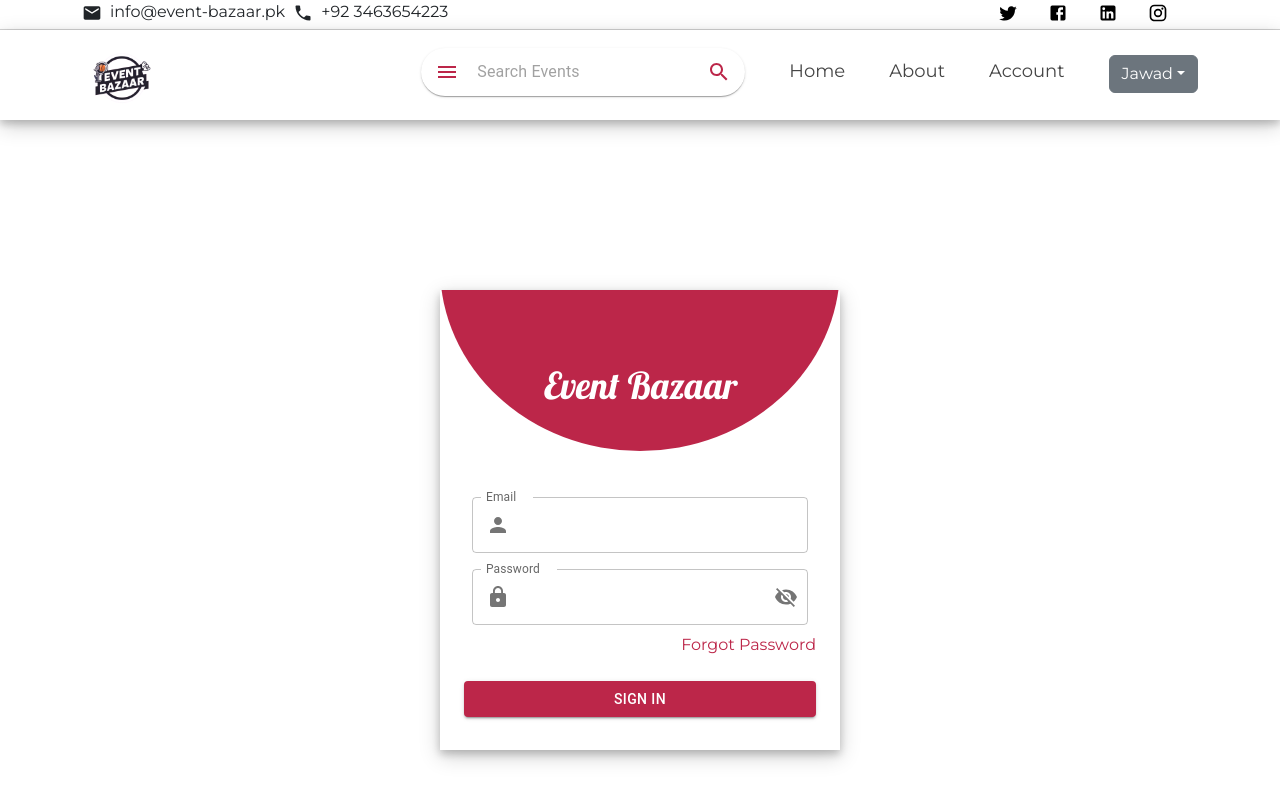
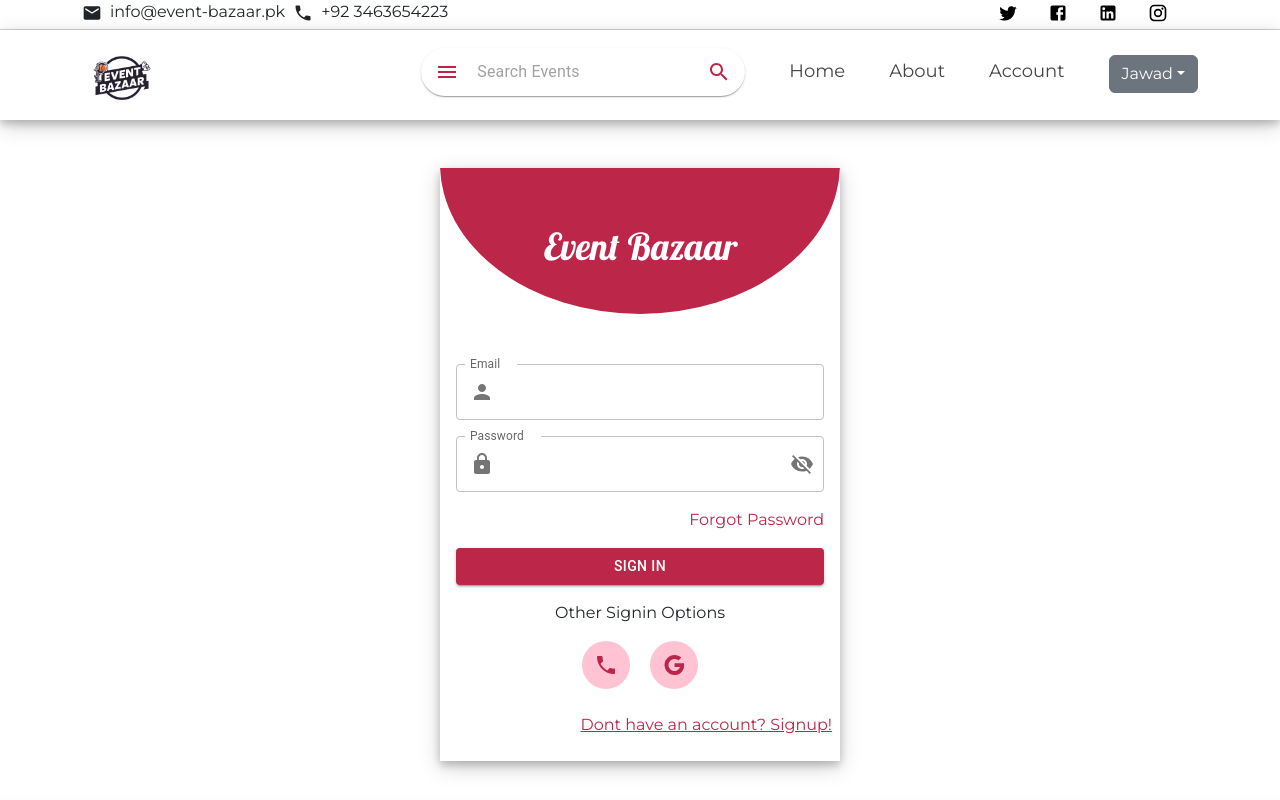
Before and after one commit to JawadAly/eventBazaar, a React (Vite) app: page /eventBazaar/login in a window 1280 px wide. Shown: the top 800 px of the page. Built offline with nearby package versions, Linux system fonts and the light colour scheme.

Commit message:
mage some ui improvements/adjustments

```diff
--- a/src/App.css
+++ b/src/App.css
@@ -93,7 +93,7 @@
 }
 /* footer css */
 .footerSection{
-  min-height: 50vh;
+  min-height: fit-content;
   background-color: #ffffff;
   box-shadow: 0 4px 8px 0 rgba(0, 0, 0, 0.2), 0 6px 20px 0 rgba(0, 0, 0, 0.19);
   position: relative;
@@ -175,53 +175,85 @@
   height: 150px;
 }
 /* login section css */
+.loginSection{
+  min-height: fit-content;
+}
+.flexer{
+  width: 100%;
+  min-height: fit-content;
+}
 .loginCard{
   width: 400px;
-  height: 460px;
+  min-height: fit-content;
+  /* height: 460px; */
   background-color: #ffffff;
   box-shadow: 0 4px 8px 0 rgba(0, 0, 0, 0.2), 0 6px 20px 0 rgba(0, 0, 0, 0.19);
   position: relative;
   overflow: hidden;
-  max-height: 100vh;
 }
-.flexer{
-  width: 100%;
-  min-height: 100vh;
+.loginFormSection{
+  margin-top: 180px;
 }
 .circle{
   width: 100%;
-  height: 80%;
+  height: 300px;
   background-color: #bc2649;
   border-radius: 50%;
-  position: relative;
-  top: -45%;
+  position: absolute;
+  top: -26%;
   left: 0;
-  right: 0;
 }
 .circleText{
   position: absolute;
-  top: 76%;
+  top: 70%;
   left: 26%;
   font-family: "Lobster", sans-serif;
   font-weight: 400;
   font-style: normal;
   font-size: 37px;
 }
-.formSection{
+/* .formSection{
   position: absolute;
   width: 100%;
   top: 38%;
+} */
+/* signup section css */
+
+.signupSection{
+  min-height: fit-content !important;
 }
-/* signup section css */
-.signupCard{
+ .signUpFlexer{
+  width: 100%;
+  min-height: fit-content;
+ }
+ .signUpCard{
   width: 400px;
-  height: 460px;
+  min-height: fit-content;
   background-color: #ffffff;
   box-shadow: 0 4px 8px 0 rgba(0, 0, 0, 0.2), 0 6px 20px 0 rgba(0, 0, 0, 0.19);
   position: relative;
-  overflow-y: auto;
-  max-height: 100vh;
-}
+  overflow: hidden;
+ }
+ .signupFormArea{
+  margin-top: 200px;
+ }
+ .signupCircle{
+  width: 100%;
+  height: 300px;
+  background-color: #bc2649;
+  border-radius: 50%;
+  position: absolute;
+  top: -17%;
+ }
+ .signUpCircleText{
+  position: absolute;
+  top: 70%;
+  left: 27%;
+  font-family: "Lobster", sans-serif;
+  font-weight: 400;
+  font-style: normal;
+  font-size: 37px;
+ }
 /* carousel css */
 .myCarousel{
   position: relative;
@@ -300,9 +332,6 @@
   cursor: pointer;
   transition: transform 0.2s ease-in-out;
 }
-/* .featuredCard:hover{
-  transform: scale(1.09);
-} */
 .featCardImg{
   /* border-radius: 8px; */
   border-radius: 8px 8px 0px 0px;
@@ -341,12 +370,12 @@
 /* .slick-slide div{
   background-color: #454545;
 } */
-.slick-next{
+/* .slick-next{
   right: 0px !important;
 }
 .slick-prev{
   left: -20px !important;
-}
+} */
 .slick-next:before,
 .slick-prev:before{
   color: #bc2649 !important;
@@ -662,4 +691,8 @@
   .eventViewPrice{
     margin: 20px 0px;
   }
+  .cardCenterer{
+   /* width: fit-content;  */
+   padding-right: 30px;
+  }
 }
--- a/src/Pages/Login.jsx
+++ b/src/Pages/Login.jsx
@@ -1,10 +1,12 @@
 import React, { useState } from 'react';
 import MUIPasswordField from '../components/MUIPasswordField';
 import MUITextField from '../components/MUITextField';
-import { NavLink } from 'react-router-dom';
+import { Link} from 'react-router-dom';
 import Button from '@mui/material/Button';
 import PersonIcon from '@mui/icons-material/Person';
+import IconButton from '@mui/material/IconButton';
 import { signIn } from '../apis/AuthService';
+import { GogleIcon, PhoneIcon } from '../components/Socials';
 
 const Login = () =>{
     const[loginData,setLoginData] = useState({
@@ -46,13 +48,14 @@
         <>
             <section className='loginSection'>
                 <div className='container'>
-                    <div className='flexer d-flex align-items-center justify-content-center'>
+                    <div className='flexer d-flex align-items-center justify-content-center py-5'>
                         <div className='loginCard'>
                             <div className='circle'>
                                 <h3 className='text-white circleText'>Event Bazaar</h3>
                             </div>
-                            <div className='formSection p-2'>
-                                <form onSubmit={submitLoginData} className='w-100 d-flex justify-content-center flex-column p-3'>
+                            <div className='loginFormSection p-2'>
+                                <form onSubmit={submitLoginData}>
+                                    <div className='inputHolder pe-3'>
                                         <MUITextField
                                             val={loginData.userEmail}
                                             changeEvent={detectChange}
@@ -61,15 +64,37 @@
                                             label='Email'
                                             startAdornmentIcon={PersonIcon}
                                         />
+                                    </div>
+                                    <div className='inputHolder pe-3'>
                                         <MUIPasswordField
                                         val={loginData.userPass}
                                         changeEvent={detectChange}
                                         name='userPass'
                                         label='Password'
                                         />
-
-                                    <NavLink to='#' className='text-end officialTextColor text-decoration-none mb-4'>Forgot Password</NavLink>
-                                    <Button type='submit' variant="contained" style={{backgroundColor:'#bc2649'}}>Sign In</Button>
+                                    </div>
+                                    <div className='inputHolder p-2 mb-2'>
+                                        <p className='text-end'>
+                                            <Link to='#' className='officialTextColor text-decoration-none'>Forgot Password</Link>
+                                        </p>
+                                        <Button type='submit' variant="contained" style={{backgroundColor:'#bc2649',width:'100%'}}>Sign In</Button>
+                                    </div>
+                                    <div className='otherSignInOptionsHolder text-center'>
+                                        <p>
+                                            Other Signin Options
+                                        </p>
+                                        <IconButton aria-label="delete" size="large" style={{backgroundColor:'#FFC3D4',color:'#bc2649'}}>
+                                            <PhoneIcon fontSize="inherit" />
+                                        </IconButton>
+                                        <IconButton aria-label="delete" size="large" style={{backgroundColor:'#FFC3D4',color:'#bc2649',marginLeft:'20px'}}>
+                                            <GogleIcon fontSize="inherit" />
+                                        </IconButton>
+                                    </div>
+                                    <p className='text-end mt-4'>
+                                        <Link to='/eventBazaar/signup' className='officialTextColor'>
+                                            Dont have an account? Signup!
+                                        </Link>
+                                    </p>
                                 </form>
                             </div>
                         </div>
--- a/src/components/Categories.jsx
+++ b/src/components/Categories.jsx
@@ -45,7 +45,7 @@
 
     const settings = {
         dots: true,
-        infinite: false,
+        infinite: true,
         speed: 500,
         slidesToShow: 5,
         slidesToScroll: 5,
--- a/src/components/Events.jsx
+++ b/src/components/Events.jsx
@@ -14,7 +14,7 @@
     const[allEventsEnable,allEventsEnableSet] = useState(3);
     const settings = {
         dots: true,
-        infinite: false,
+        infinite: true,
         speed: 500,
         slidesToShow: 3,
         slidesToScroll: 3,
@@ -89,7 +89,7 @@
                 {/* categories section */}
                 {/* featured events section */}
                     <h3 className='eventsSecHeading ps-3 mb-3' style={{color:'#bc2649'}}>Featured</h3>
-                    <div className='featuredCardsHolder p-2 w-100 pb-5'>
+                    <div className='featuredCardsHolder w-100 pb-5'>
 
                     <Slider {...settings}>
                     {
@@ -97,7 +97,8 @@
                             return(
                                 <>
                                 <Link to={`/eventBazaar/events/${value.eventName}`}  className='featCardAnchor'>
-                                    <div key={index} className='featuredCard me-5'>
+                                    <div className='cardCenterer d-flex justify-content-center'>
+                                        <div key={index} className='featuredCard'>
                                             <img className='img-fluid featCardImg' src={value.backgroundImage} alt={value.eventName}/>
                                             <div className='featCardData pt-2 ps-3'>
                                                 <div className='d-flex justify-content-between'>
@@ -107,6 +108,7 @@
                                                 <p className='featEventDateTime mb-2'><CalendarIcon font='small' /> {value.eventDate} . {value.eventTime}</p>
 
                                                 <p className='featEventLocation'><ProfileIcon font='small' /> {value.location}</p>
+                                            </div>
                                         </div>
                                     </div>
                                 </Link>
--- a/src/components/Footer.jsx
+++ b/src/components/Footer.jsx
@@ -8,7 +8,7 @@
     <>
       <section className="footerSection p-3">
         <div className="container">
-          <div className="footerFlexer d-flex  justify-content-between">
+          <div className="footerFlexer d-flex justify-content-between pb-3">
             <div className="footerLogo">
                 <a href="#">
                   <img
@@ -84,12 +84,12 @@
             <p className="text-center mt-1">
               CopyRight © {currentYear} Event-Bazaar. All Rights Reserved |
               Terms and Conditions applied. Developed by
-              <NavLink
+              <a
                 className="text-info ms-1"
-                to="https://jawadaly.github.io/CODESOFT/#home-section"
+                href="https://jawadaly.github.io/CODESOFT/#home-section"
               >
                 JS Dev.
-              </NavLink>
+              </a>
             </p>
           </div>
         </div>
--- a/src/components/MUIPasswordField.jsx
+++ b/src/components/MUIPasswordField.jsx
@@ -18,8 +18,8 @@
     };
     return(
       <>
-        <FormControl sx={{ m: 1}} variant="outlined">
-          <InputLabel htmlFor={`outlined-adornment-${name}`}>Password</InputLabel>
+        <FormControl sx={{ m: 1}} variant="outlined" fullWidth>
+          <InputLabel htmlFor={`outlined-adornment-${name}`}>{label}</InputLabel>
           <OutlinedInput
             id={`outlined-adornment-${name}`}
             required
--- a/src/components/MUITextField.jsx
+++ b/src/components/MUITextField.jsx
@@ -36,7 +36,7 @@
 const MUITextField = ({ val, changeEvent, name, type, label, startAdornmentIcon: StartAdornmentIcon }) => {
     return (
       <>
-        <FormControl sx={{ m: 1 }} variant="outlined">
+        <FormControl sx={{ m: 1}} variant="outlined" fullWidth>
           <InputLabel htmlFor={`outlined-adornment-${name}`}>{label}</InputLabel>
           <OutlinedInput
             id={`outlined-adornment-${name}`}
--- a/src/components/Socials.jsx
+++ b/src/components/Socials.jsx
@@ -14,6 +14,7 @@
 import RedoIcon from '@mui/icons-material/Redo';
 import StyleIcon from '@mui/icons-material/Style';
 import GroupsIcon from '@mui/icons-material/Groups';
+import GoogleIcon from '@mui/icons-material/Google';
 
 export const TwittIcon = (props) =>{
     return <TwitterIcon fontSize={props.font}/>;
@@ -63,3 +64,6 @@
 export const GroupIcon = (props) =>{
     return <GroupsIcon fontSize={props.font}/>;
 }
+export const GogleIcon = (props) =>{
+    return <GoogleIcon fontSize={props.font}/>;
+}
```
Also changed, not shown: src/Pages/Signup.jsx (+24 -8 lines). Lines whose indentation alone changed are shown as unchanged.
